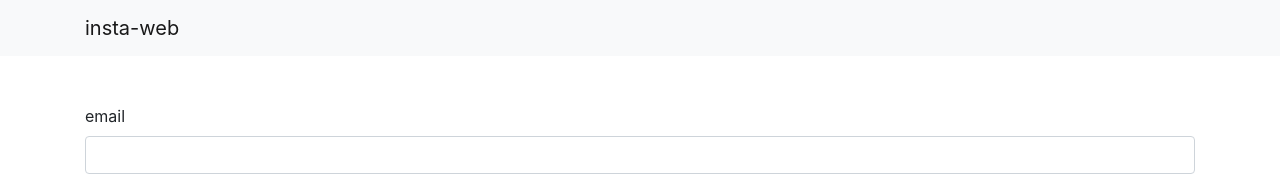
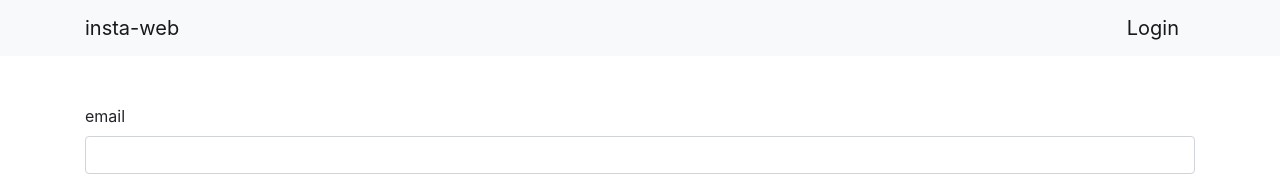
Before and after one commit to IronPTSolutions/insta-web, a React (Create React App) app: page /login in a window 1280 px wide. Shown: the top 176 px of the page. Built offline with nearby package versions, Linux system fonts and the light colour scheme.

Commit message:
feat: auth context

```diff
--- a/src/components/auth/Login.js
+++ b/src/components/auth/Login.js
@@ -2,10 +2,11 @@ import React from 'react';
 import FormField from '../misc/FormField';
 import AuthService from '../../services/AuthService';
 import { Redirect } from 'react-router-dom'
+import { AuthContext } from '../../contexts/AuthStore';
 
 const validators = {
   email: v => v.length > 0,
-  password: v => v.length > 8
+  password: v => v.length >= 8
 }
 
 class Login extends React.Component {
@@ -66,8 +67,9 @@ class Login extends React.Component {
     event.preventDefault()
 
     AuthService.authenticate(this.state.data).then(
-      () => {
-        this.setState({ goToHome: true })
+      (response) => {
+        this.setState({ goToHome: true });
+        this.props.onUserChange(response.data);
       },
       error => {
         this.setState({
@@ -130,4 +132,12 @@ class Login extends React.Component {
   }
 }
 
-export default Login
+const LoginWithAuthContext = (loginProps) => {
+  return (
+    <AuthContext.Consumer>
+      {(consumerProps) => (<Login {...consumerProps} {...loginProps} />)}
+    </AuthContext.Consumer>
+  );
+}
+
+export default LoginWithAuthContext
--- a/src/components/misc/Header.js
+++ b/src/components/misc/Header.js
@@ -1,12 +1,44 @@
 import React from 'react'
-import { Link } from 'react-router-dom'
+import { Link } from 'react-router-dom'
+import { AuthContext } from '../../contexts/AuthStore';
 
-const Header = () => (
-  <nav className="navbar navbar-light bg-light mb-5">
+const Header = (props) => (
+  <nav class="navbar navbar-expand-lg navbar-light bg-light mb-5">
     <div className="container">
       <Link className="navbar-brand" to="/">insta-web</Link>
+      <button class="navbar-toggler" type="button" data-toggle="collapse" data-target="#navbarSupportedContent" aria-controls="navbarSupportedContent" aria-expanded="false" aria-label="Toggle navigation">
+        <span class="navbar-toggler-icon"></span>
+      </button>
+
+      <div class="collapse navbar-collapse" id="navbarSupportedContent">
+        <ul class="navbar-nav mr-auto">
+        </ul>
+        <ul class="navbar-nav my-2 my-lg-0">
+
+          {!props.isAuthenticated() && (
+            <li class="nav-item">
+              <Link className="navbar-brand" to="/login">Login</Link>
+            </li>
+          )}
+
+          {props.isAuthenticated() && (
+            <li class="nav-item">
+              <a class="nav-link disabled" href="javascript:;">{props.user.email}</a>
+            </li>
+          )}
+
+        </ul>
+      </div>
     </div>
   </nav>
 )
 
-export default Header
+const HeaderWithAuthContext = (componentProps) => {
+  return (
+    <AuthContext.Consumer>
+      {(consumerProps) => (<Header {...consumerProps} {...componentProps} />)}
+    </AuthContext.Consumer>
+  );
+}
+
+export default HeaderWithAuthContext
--- /dev/null
+++ b/src/contexts/AuthStore.js
@@ -0,0 +1,29 @@
+import React, { Component } from 'react'
+
+const AuthContext = React.createContext();
+
+class AuthStore extends Component {
+  state = {
+    user: {}
+  }
+
+  handleUserChange = (user) => {
+    this.setState({ user })
+  }
+
+  isAuthenticated = () => this.state.user && this.state.user.email
+
+  render() {
+    return (
+      <AuthContext.Provider value={{
+        user: this.state.user,
+        onUserChange: this.handleUserChange,
+        isAuthenticated: this.isAuthenticated
+      }}>
+        {this.props.children}
+      </AuthContext.Provider>
+    );
+  }
+}
+
+export { AuthStore, AuthContext }
--- a/src/index.js
+++ b/src/index.js
@@ -1,6 +1,7 @@
 import React from 'react';
 import ReactDOM from 'react-dom';
 import App from './components/App';
+import { AuthStore } from './contexts/AuthStore';
 
 import 'bootstrap/dist/css/bootstrap.min.css'
 
@@ -8,7 +9,9 @@ import { BrowserRouter } from 'react-router-dom'
 
 ReactDOM.render(
   <BrowserRouter>
-    <App />
+    <AuthStore>
+      <App />
+    </AuthStore>
   </BrowserRouter>,
   document.getElementById('root')
 );
```
Also changed, not shown: 1 other file (tests, documents, lock files or other folders).
